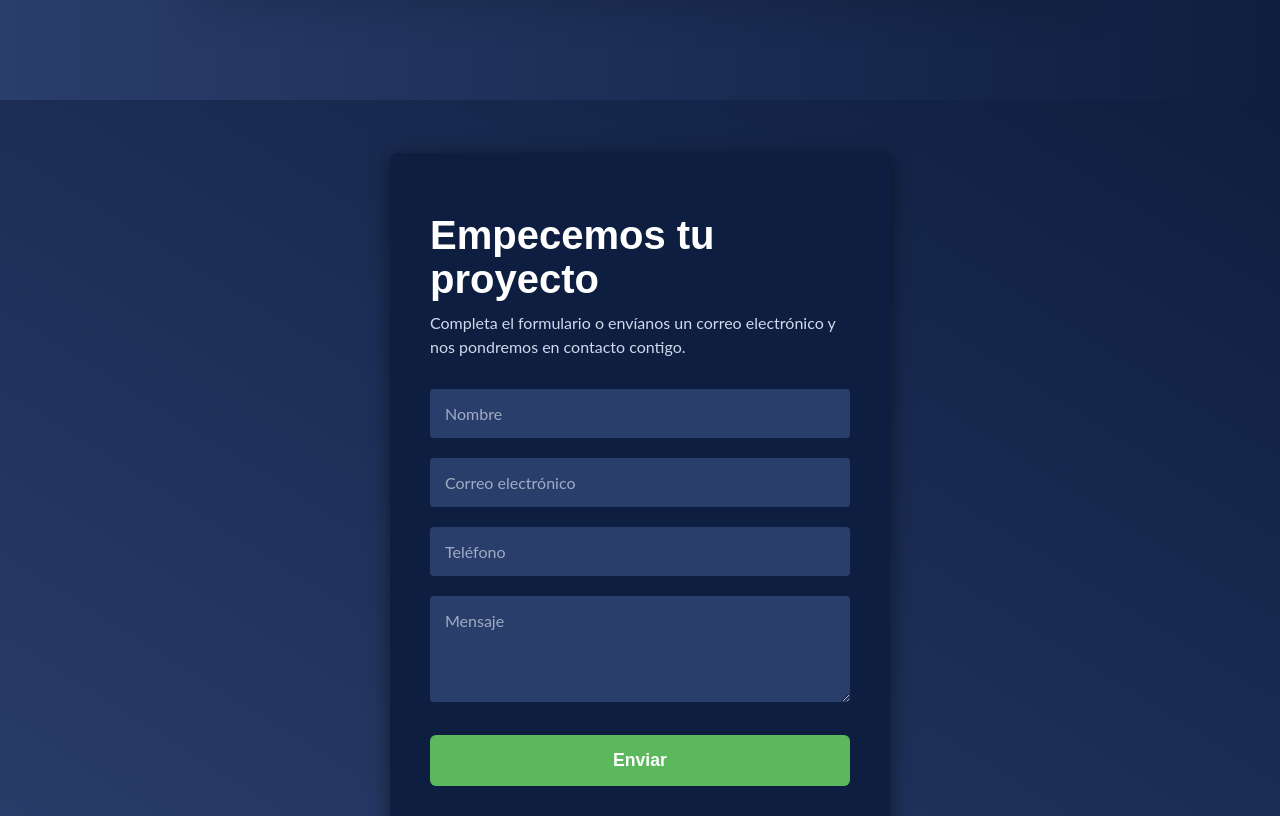
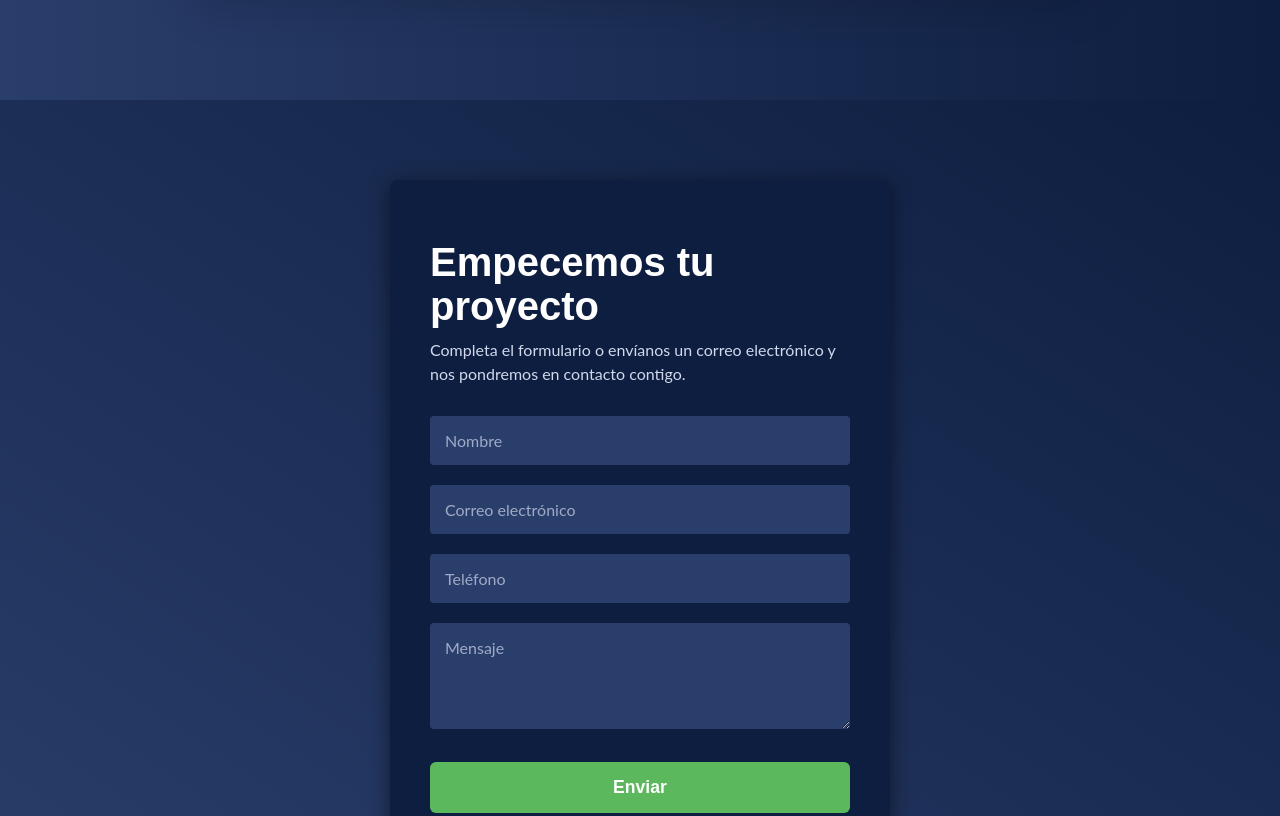
Before and after one commit to ItsBrutt/mmdigital, a plain HTML site: page index.html in a window 1280 px wide. Shown: the part 1787-2603 px from the top of the page. Drawn offline with Linux system fonts and the light colour scheme.

Commit message:
arreglando min zoom

```diff
--- a/index.html
+++ b/index.html
@@ -8,6 +8,7 @@
     <link rel="stylesheet" href="https://cdnjs.cloudflare.com/ajax/libs/font-awesome/5.15.4/css/all.min.css">
 </head>
 <body>
+<div class="page-content-wrapper">
 <section class="hero-section" id="inicio">
     <header class="main-header" id="main-header">
     <a href="#inicio" class="header-logo-link">
@@ -67,6 +68,7 @@
         </div>
     </div>
 </section>
+</div>
 <section class="services-cards-section" id="servicios">
     <div class="cards-container">
         <div class="plan-card" data-plan="PlanIdentidadDigital">
--- a/style.css
+++ b/style.css
@@ -520,11 +520,10 @@ flex-grow: 1; /* Ocupa el centro */
         );
 
         /* El resto de las propiedades se mantienen... */
-        padding: 40px;
-        display: flex;
+        padding: 80px 40px; /* Incrementamos el padding para darle más espacio vertical */        display: flex;
         justify-content: center;
         align-items: center;
-        min-height: 100vh;
+        min-height: auto; /* Ajuste por seguridad */
         }
 
 .contacto-container {
```
Lines whose indentation alone changed are shown as unchanged.
